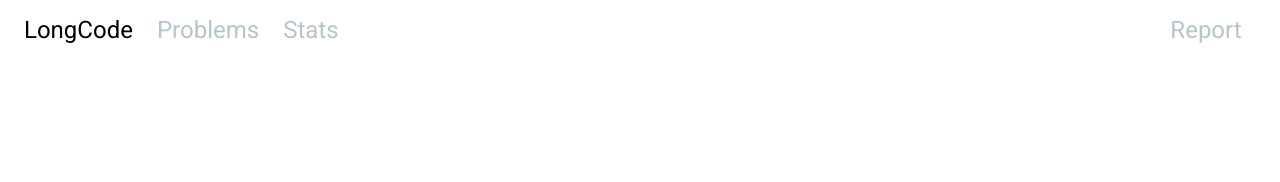
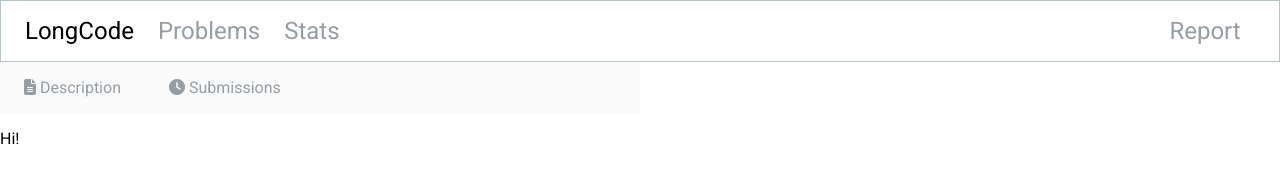
Before and after one commit to DerekZZhu/LongCode, a plain HTML site: page index.html in a window 1280 px wide. Drawn offline with Linux system fonts and the light colour scheme.

Commit message:
Added lower navbar

```diff
--- a/index.html
+++ b/index.html
@@ -7,6 +7,7 @@
     <title>LongCode Demo</title>
 
     <link href="https://fonts.googleapis.com/css2?family=Roboto:wght@400;700&family=Source+Code+Pro:wght@400;500&display=swap" rel="stylesheet">
+    <link rel="stylesheet" href="https://cdnjs.cloudflare.com/ajax/libs/font-awesome/6.1.1/css/all.min.css">
     <link rel="stylesheet" href="styles/style.css">
 </head>
     <body>
@@ -15,22 +16,22 @@
             <ul class="navbar-nav">
                 <li class="nav-item">
                     <a href="#" class="nav-link">
-                        <span class="link-text title">LongCode</span>
+                        <span class="title">LongCode</span>
                     </a>
                 </li>
                 <li class="nav-item">
                     <a href="#" class="nav-link">
-                        <span class="link-text">Problems</span>
+                        <span>Problems</span>
                     </a>
                 </li>
                 <li class="nav-item">
                     <a href="#" class="nav-link">
-                        <span class="link-text">Stats</span>
+                        <span>Stats</span>
                     </a>
                 </li>
                 <li class="nav-item">
                     <a href="#" class="nav-link">
-                        <span class="link-text">Report</span>
+                        <span>Report</span>
                     </a>
                 </li>
             </ul>
@@ -38,10 +39,32 @@
 
         <main>
             <div class="container">
-                <div class="content">
-                    <div></div>
+                <div class="content child">
+                    <nav class="content-navbar">
+                        <ul class="navbar-nav">
+                            <li>
+                                <a href="#" class="content-nav-link">
+                                    <span class="content-link-text"><i class="fa-solid fa-file-lines"></i> Description</span>
+                                </a>
+                            </li>
+                            <li>
+                                <a href="#" class="content-nav-link">
+                                    <span class="content-link-text"><i class="fa-solid fa-clock"></i> Submissions</span>
+                                </a>
+                            </li>
+                        </ul>
+                    </nav>
+                    <div>
+                        <p>Hi!</p>
+                    </div>
                 </div>
-                <div class="editor"></div>
+                <div class="editor child">
+                    <div class="content">
+                        <div>
+
+                        </div>
+                    </div>
+                </div>
             </div>
 
         </main>
--- a/styles/style.css
+++ b/styles/style.css
@@ -1,3 +1,8 @@
+:root {
+    font-family: "Roboto", sans-serif;
+    font-size: 1rem;
+}
+
 * {
     box-sizing: border-box; /* all elements include border and padding in size */
 }
@@ -8,14 +13,10 @@ body {
     padding: 0;
 }
 
-main {
-    margin-top: 5rem;
-    padding: 1rem;
-}
-
 /* Navbar */
 .navbar {
     padding: 1rem 0rem;
+    border: 1px solid #b7c4ca;
 }
 
 .navbar-nav {
@@ -26,7 +27,6 @@ main {
     display: flex;
 }
 
-
 .nav-item:last-child {
     margin-left: auto;
     padding-right: 3%;
@@ -34,13 +34,9 @@ main {
 
 .nav-link {
     height: 2rem;
-    color: #b7c4ca;
+    color: #969ea4;
     text-decoration: none;
-}
-
-.link-text {
     margin-left: 1.5rem;
-    font-family: "Roboto", sans-serif;
     font-size: 1.5rem;
 }
 
@@ -51,5 +47,21 @@ main {
 /* Main */
 .container {
     display: flex;
-    flex-direction: row;
+    align-items: flex-start;
 }
+
+/* Left Side Nav */
+.content-navbar {
+    padding: 1rem 0rem;
+    background-color: #fafafa;
+}
+
+.content-nav-link {
+    color: #969ea4;
+    text-decoration: none;
+    margin: 0rem 1.5rem;
+}
+
+.child {
+    flex: 1;
+}
```
